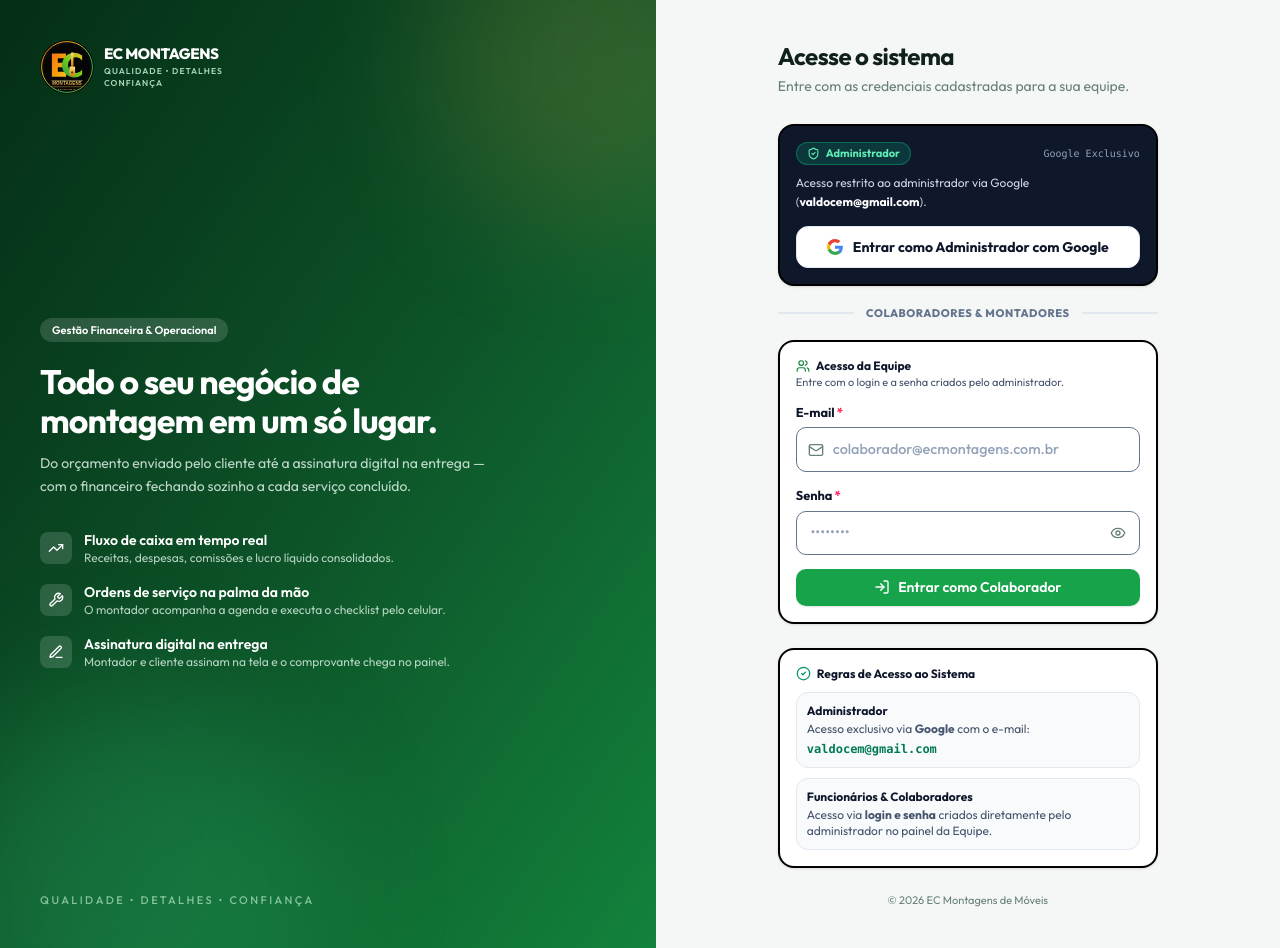
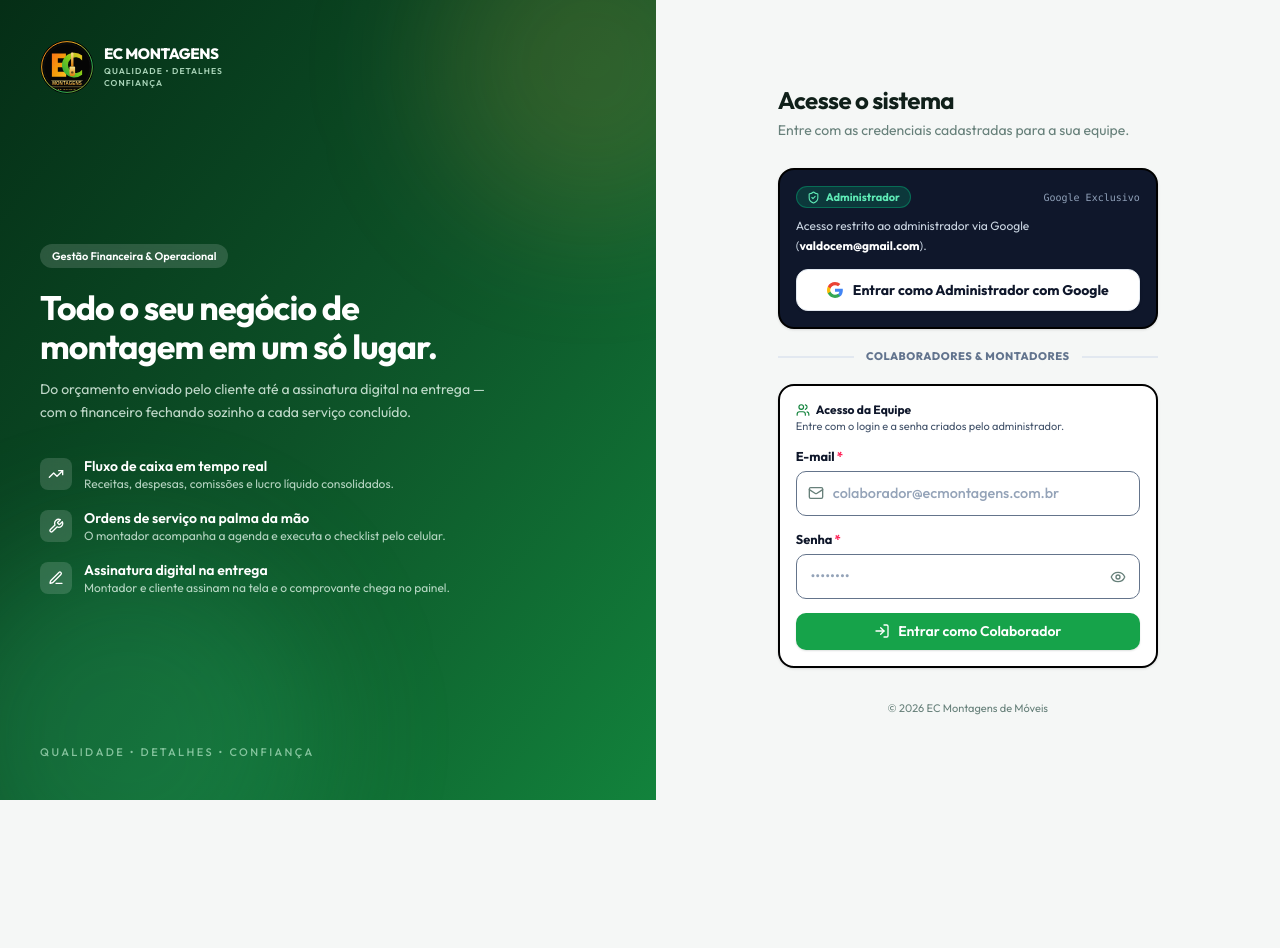
Before and after one commit to santwoxx/sistema-everaldo-cristiano, a Next.js app: page /login in a window 1280 px wide. After the commit the page ends 800 px from the top, so only its background shows below. Built offline with nearby package versions, Linux system fonts and the light colour scheme; no server answers.

Commit message:
chore: remove quadro de regras de acesso da tela de login

```diff
--- a/src/app/login/page.tsx
+++ b/src/app/login/page.tsx
@@ -3,7 +3,8 @@ import { redirect } from "next/navigation";
 import { sessaoAtual } from "@/lib/auth";
 import { FormularioLogin } from "./formulario";
 import { Marca } from "@/components/marca";
-import { CheckCircle2, PenLine, TrendingUp, Wrench } from "lucide-react";
+import { PenLine, TrendingUp, Wrench } from "lucide-react";
+
 
 export const metadata: Metadata = { title: "Entrar" };
 
@@ -96,36 +97,13 @@ export default async function PaginaLogin() {
             <FormularioLogin />
           </div>
 
-          <div className="mt-6 rounded-2xl border-2 border-black bg-white p-4 shadow-sm">
-            <p className="flex items-center gap-1.5 text-xs font-bold text-slate-900">
-              <CheckCircle2 size={15} className="text-emerald-600" /> Regras de Acesso ao Sistema
-            </p>
-            <div className="mt-2.5 space-y-2.5 text-xs">
-              <div className="rounded-xl border border-slate-200 bg-slate-50 p-2.5">
-                <p className="font-bold text-slate-900">Administrador</p>
-                <p className="mt-0.5 text-slate-600">
-                  Acesso exclusivo via <strong>Google</strong> com o e-mail:
-                </p>
-                <code className="mt-1 block font-mono font-bold text-emerald-700">
-                  valdocem@gmail.com
-                </code>
-              </div>
-
-              <div className="rounded-xl border border-slate-200 bg-slate-50 p-2.5">
-                <p className="font-bold text-slate-900">Funcionários & Colaboradores</p>
-                <p className="mt-0.5 text-slate-600">
-                  Acesso via <strong>login e senha</strong> criados diretamente pelo administrador no painel da Equipe.
-                </p>
-              </div>
-            </div>
-          </div>
-
-          <p className="mt-6 text-center text-[11px] text-suave">
+          <p className="mt-8 text-center text-[11px] text-suave">
             © {new Date().getFullYear()} EC Montagens de Móveis
           </p>
         </div>
       </main>
 
+
     </div>
   );
 }
```
